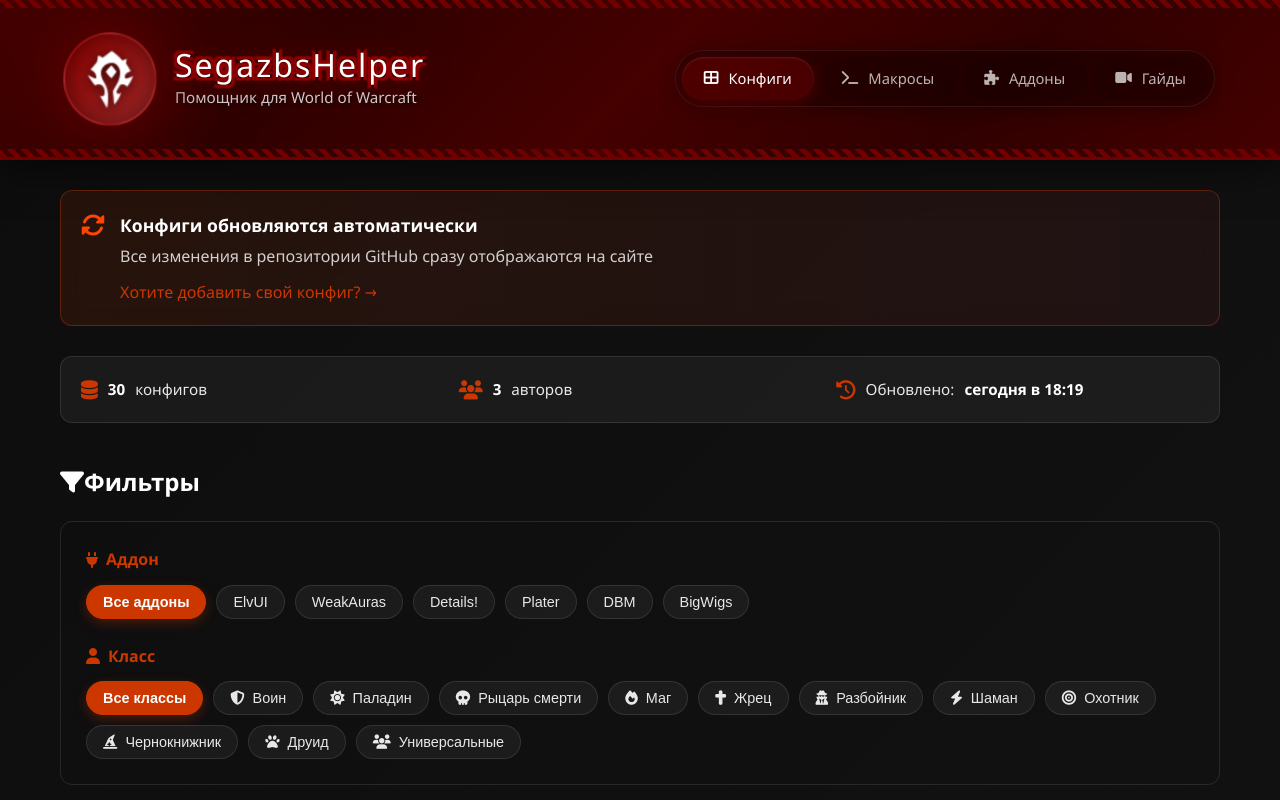
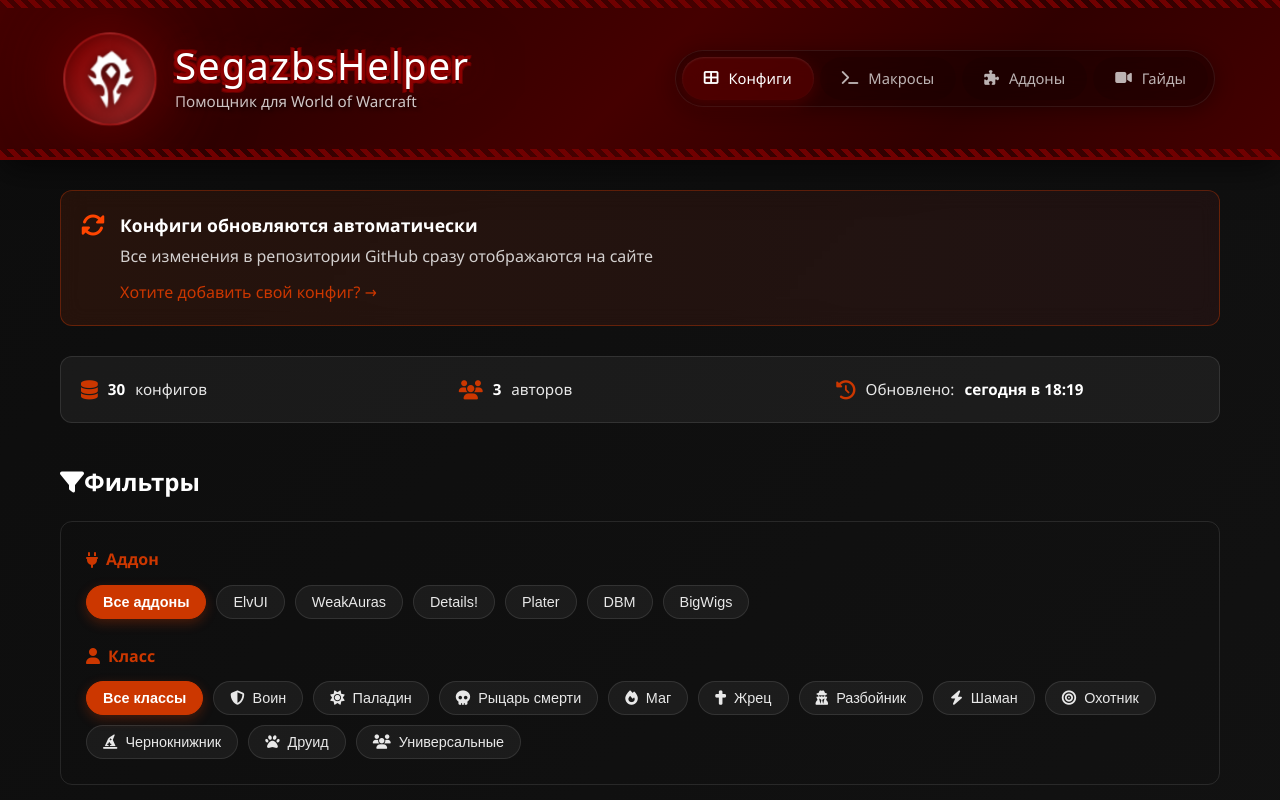
Before and after one commit to n-burov/AferistHelper-web, a website: page test.html in a window 1280 px wide. Shown: the top 800 px of the page. Drawn offline with Linux system fonts and the light colour scheme.

Commit message:
Update style.css

```diff
--- a/css/style.css
+++ b/css/style.css
@@ -1133,7 +1133,7 @@
 
 /* Улучшенный дизайн хедера в виде флага Орды - темная версия */
 
-@import url('https://fonts.googleapis.com/css2?family=New+Rocker&family=Roboto:ital,wght@0,100..900;1,100..900&display=swap');
+@import url('https://fonts.googleapis.com/css2?family=New+Rocker&display=swap');
 
 .header-flag {
     background: linear-gradient(
@@ -1249,7 +1249,7 @@
 /* Текст названия */
 /* Текст названия с эффектной обводкой */
 .header-title-flag {
-    font-family: 'New Rocker", system-ui;
+    font-family: 'New Rocker', system-ui;
     font-size: 2.4rem;
     font-style: normal;
     font-weight: 400;
@@ -1270,30 +1270,6 @@
     margin: 0;
     line-height: 1.1;
     position: relative;
-}
-
-/* Эффект свечения */
-.header-title-flag::after {
-    content: '';
-    position: absolute;
-    top: 50%;
-    left: 50%;
-    width: 120%;
-    height: 120%;
-    background: radial-gradient(
-        ellipse at center,
-        rgba(139, 0, 0, 0.4) 0%,
-        transparent 70%
-    );
-    transform: translate(-50%, -50%);
-    z-index: -1;
-    filter: blur(20px);
-    animation: title-glow 3s ease-in-out infinite alternate;
-}
-
-@keyframes title-glow {
-    0% { opacity: 0.6; transform: translate(-50%, -50%) scale(1); }
-    100% { opacity: 1; transform: translate(-50%, -50%) scale(1.15); }
 }
 
 .header-subtitle-flag {
```
